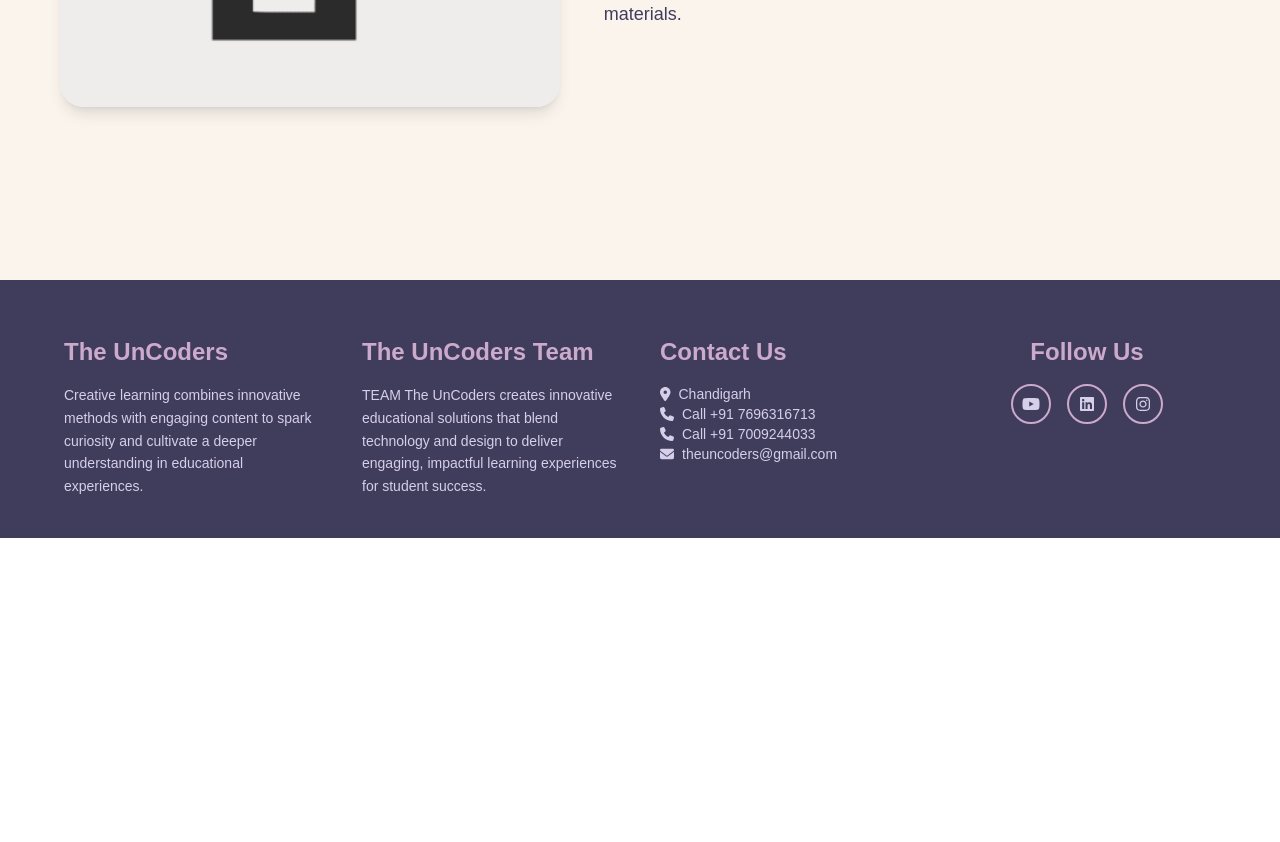
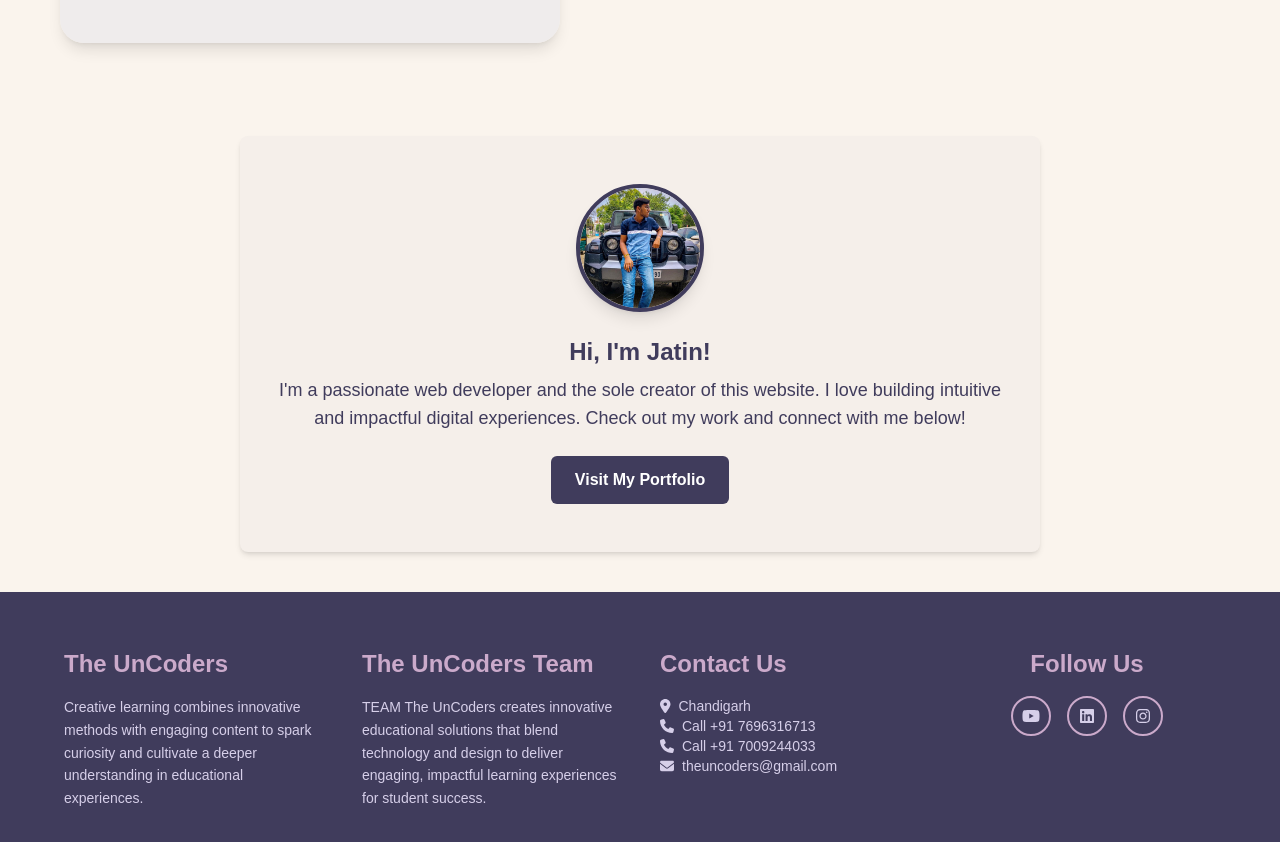
Before and after one commit to Jatin-1111/The-Uncoders, a React (Vite) app: page /About in a window 1280 px wide. Shown: the part 520-1362 px from the top of the page. Before the commit the page ends 1058 px from the top, so only its background shows below. Built offline with nearby package versions, Linux system fonts and the light colour scheme; no server answers; a web font is replaced by a local one.

Commit message:
Protected the routes

```diff
--- a/src/components/About.jsx
+++ b/src/components/About.jsx
@@ -16,26 +16,26 @@ const About = () => {
     visible: { opacity: 1, y: 0, transition: { duration: 0.5 } },
   };
 
-  const logoHover = {
-    scale: 1.05,
+  const buttonHover = {
+    scale: 1.1,
     transition: { duration: 0.3, ease: "easeInOut" },
   };
 
   return (
     <motion.div
-      className="bg-[#FAF4ED] font-sans px-4 sm:px-6 md:px-8 lg:px-12 min-h-svh flex"
+      className="bg-[#FAF4ED] font-sans px-4 sm:px-6 md:px-8 lg:px-12 min-h-svh flex flex-col"
       initial="hidden"
       animate="visible"
       variants={containerVariants}
     >
       <motion.div
-        className="container flex flex-col md:flex-row justify-center items-center m-auto py-12 gap-8 min-h-[70vh]"
+        className="container flex flex-col md:flex-row justify-center items-center m-auto py-12 gap-8 min-h-[70vh] mt-14"
         variants={itemVariants}
       >
         {/* Logo Section */}
         <motion.div
           className="logo w-full md:w-[50%] flex justify-center"
-          whileHover={logoHover}
+          whileHover={{ scale: 1.05 }}
         >
           <img
             src="/images/logo.png"
@@ -53,9 +53,9 @@ const About = () => {
             About Us
           </h2>
           <motion.p className="text-[#403C5C] font-normal leading-relaxed text-sm sm:text-base md:text-lg">
-            {`At The UnCoders, we recognize the difficulties IT students encounter in finding reliable study resources. Our platform is committed to offering free, convenient access to lectures, notes, and previous year question papers (PYQ) tailored specifically for IT students at UIET Chandigarh, Panjab University. We aim to support their academic journey by providing quality content that simplifies learning and exam preparation. With The UnCoders, students can focus on their studies without worrying about access to essential materials.`
-              .split(" ")
-              .map((word, index) => (
+            {`At The UnCoders, we recognize the difficulties IT students encounter in finding reliable study resources. Our platform is committed to offering free, convenient access to lectures, notes, and previous year question papers (PYQ) tailored specifically for IT students at UIET Chandigarh, Panjab University. We aim to support their academic journey by providing quality content that simplifies learning and exam preparation. With The UnCoders, students can focus on their studies without worrying about access to essential materials.`.split(
+              " "
+            ).map((word, index) => (
               <motion.span
                 key={index}
                 initial={{ filter: "blur(10px)", opacity: 0, y: 5 }}
@@ -73,6 +73,36 @@ const About = () => {
           </motion.p>
         </motion.div>
       </motion.div>
+
+      {/* Independent Made By Section */}
+      <motion.div
+        className="made-by-section bg-[#F5EFEA] py-12 px-6 mt-10 rounded-lg shadow-md mx-auto max-w-[800px] mb-10"
+        variants={itemVariants}
+      >
+        <div className="text-center">
+          <img
+            src="/images/img.jpg"
+            alt="Your Profile"
+            className="w-32 h-32 rounded-full mx-auto border-4 border-[#403C5C] mb-6 shadow-lg object-cover"
+          />
+          <h3 className="text-2xl font-bold text-[#403C5C] mb-2">
+            Hi, I&apos;m Jatin!
+          </h3>
+          <p className="text-[#403C5C] text-sm sm:text-base md:text-lg leading-relaxed mb-6">
+            I&apos;m a passionate web developer and the sole creator of this website.
+            I love building intuitive and impactful digital experiences. Check out my work and connect with me below!
+          </p>
+          <motion.a
+            href="https://jatin0111.vercel.app/"
+            target="_blank"
+            rel="noopener noreferrer"
+            className="inline-block bg-[#403C5C] text-white font-semibold px-6 py-3 rounded-md hover:bg-[#625C82] transition-colors duration-300"
+            whileHover={buttonHover}
+          >
+            Visit My Portfolio
+          </motion.a>
+        </div>
+      </motion.div>
     </motion.div>
   );
 };
--- /dev/null
+++ b/src/components/AuthContext.jsx
@@ -0,0 +1,38 @@
+import { createContext, useContext, useState, useEffect } from "react";
+import PropTypes from "prop-types";
+import { auth } from "../firebase"; // Replace with your Firebase configuration
+
+const AuthContext = createContext();
+
+export const useAuth = () => {
+  return useContext(AuthContext);
+};
+
+export const AuthProvider = ({ children }) => {
+  const [currentUser, setCurrentUser] = useState(null);
+  const [loading, setLoading] = useState(true);
+
+  useEffect(() => {
+    const unsubscribe = auth.onAuthStateChanged((user) => {
+      setCurrentUser(user);
+      setLoading(false);
+    });
+
+    return () => unsubscribe();
+  }, []);
+
+  const value = { currentUser };
+
+  return (
+    <AuthContext.Provider value={value}>
+      {!loading && children}
+    </AuthContext.Provider>
+  );
+};
+
+// Validate prop types
+AuthProvider.propTypes = {
+  children: PropTypes.node.isRequired,
+};
+
+export default AuthContext;
--- a/src/components/Content.jsx
+++ b/src/components/Content.jsx
@@ -1,13 +1,29 @@
 import { useNavigate } from "react-router-dom";
 import { motion } from "framer-motion";
+import { useEffect } from "react";
+import { auth } from "../firebase"; // Import your Firebase authentication instance
 
 const Content = () => {
   const navigate = useNavigate();
 
+  // Check if the user is authenticated
+  useEffect(() => {
+    const unsubscribe = auth.onAuthStateChanged((user) => {
+      if (!user) {
+        // Redirect to login if the user is not authenticated
+        navigate("/login", { replace: true });
+      }
+    });
+
+    // Cleanup the subscription on unmount
+    return () => unsubscribe();
+  }, [navigate]);
+
   const handleNavigateToITContent = () => {
     navigate("/Content/ITContent");
   };
-  const handleNavigateTogateContent = () => {
+
+  const handleNavigateToGateContent = () => {
     navigate("/Content/GateContent");
   };
 
@@ -69,8 +85,9 @@ const Content = () => {
               help you succeed.
             </p>
             <button
-            onClick={handleNavigateTogateContent}
-            className="bg-[#D6CFE9] text-[#403C5C] font-bold py-2 px-4 rounded-md hover:bg-[#D4C1EC] hover:text-[#FAF4ED] transition-colors">
+              onClick={handleNavigateToGateContent}
+              className="bg-[#D6CFE9] text-[#403C5C] font-bold py-2 px-4 rounded-md hover:bg-[#D4C1EC] hover:text-[#FAF4ED] transition-colors"
+            >
               Start Your GATE Journey
             </button>
           </motion.div>
--- a/src/components/Home.jsx
+++ b/src/components/Home.jsx
@@ -1,14 +1,78 @@
-import About from "./About"
-import Carousel from "./Carousel"
+import Carousel from "./Carousel";
+import { motion } from "framer-motion";
 
 function Home() {
+  const containerVariants = {
+    hidden: { opacity: 0, y: 20 },
+    visible: {
+      opacity: 1,
+      y: 0,
+      transition: { duration: 0.8, staggerChildren: 0.3 },
+    },
+  };
+
+  const itemVariants = {
+    hidden: { opacity: 0, y: 10 },
+    visible: { opacity: 1, y: 0, transition: { duration: 0.5 } },
+  };
 
   return (
     <>
-      <Carousel/>
-      <About/>
+      <Carousel />
+      <motion.div
+        className="bg-[#FAF4ED] font-sans px-4 sm:px-6 md:px-8 lg:px-12 flex flex-col"
+        initial="hidden"
+        animate="visible"
+        variants={containerVariants}
+      >
+        <motion.div
+          className="container flex flex-col md:flex-row justify-center items-center m-auto py-12 gap-8 min-h-[70vh]"
+          variants={itemVariants}
+        >
+          {/* Logo Section */}
+          <motion.div
+            className="logo w-full md:w-[50%] flex justify-center"
+            whileHover={{ scale: 1.05 }}
+          >
+            <img
+              src="/images/logo.png"
+              alt="Logo"
+              className="rounded-3xl w-full h-auto max-w-[300px] md:max-w-[500px] cursor-pointer object-contain shadow-lg"
+            />
+          </motion.div>
+
+          {/* About Content */}
+          <motion.div
+            className="about-content max-w-full md:w-[60%] text-center md:text-left"
+            variants={itemVariants}
+          >
+            <h2 className="text-2xl sm:text-3xl md:text-4xl font-extrabold text-[#403C5C] py-4">
+              About Us
+            </h2>
+            <motion.p className="text-[#403C5C] font-normal leading-relaxed text-sm sm:text-base md:text-lg">
+              {`At The UnCoders, we recognize the difficulties IT students encounter in finding reliable study resources. Our platform is committed to offering free, convenient access to lectures, notes, and previous year question papers (PYQ) tailored specifically for IT students at UIET Chandigarh, Panjab University. We aim to support their academic journey by providing quality content that simplifies learning and exam preparation. With The UnCoders, students can focus on their studies without worrying about access to essential materials.`
+                .split(" ")
+                .map((word, index) => (
+                  <motion.span
+                    key={index}
+                    initial={{ filter: "blur(10px)", opacity: 0, y: 5 }}
+                    animate={{ filter: "blur(0px)", opacity: 1, y: 0 }}
+                    transition={{
+                      duration: 0.2,
+                      ease: "easeInOut",
+                      delay: 0.02 * index,
+                    }}
+                    className="inline-block"
+                  >
+                    {word}&nbsp;
+                  </motion.span>
+                ))}
+            </motion.p>
+          </motion.div>
+        </motion.div>
+      </motion.div>
     </>
-  )
+  );
 }
 
-export default Home
+export default Home;
--- a/src/components/Navbar.jsx
+++ b/src/components/Navbar.jsx
@@ -133,13 +133,19 @@ const Navbar = () => {
   };
 
   useEffect(() => {
+    let isInitialAuthCheck = true; // Flag to differentiate between initial load and fresh login
+
     const unsubscribe = onAuthStateChanged(auth, (currentUser) => {
       if (currentUser && !user) {
-        // User just signed in
-        handleSignInSuccess();
+        if (!isInitialAuthCheck) {
+          // User just signed in
+          handleSignInSuccess();
+        }
       }
+      isInitialAuthCheck = false; // Set to false after the first check
       setUser(currentUser);
     });
+
     return () => unsubscribe();
   }, [user]);
 
--- /dev/null
+++ b/src/components/ProtectedRoute.jsx
@@ -0,0 +1,22 @@
+import { Navigate } from "react-router-dom";
+import PropTypes from "prop-types";
+import { useAuth } from "./AuthContext";
+
+const ProtectedRoute = ({ children }) => {
+  const { currentUser } = useAuth();
+
+  if (!currentUser) {
+    // Redirect to login if not authenticated
+    return <Navigate to="/login" replace />;
+  }
+
+  // Render children if authenticated
+  return children;
+};
+
+// Validate prop types
+ProtectedRoute.propTypes = {
+  children: PropTypes.node.isRequired,
+};
+
+export default ProtectedRoute;
```
Also changed, not shown: src/App.jsx (+32 -4 lines), public/images/img.jpg (added). Lines whose indentation alone changed are shown as unchanged.
